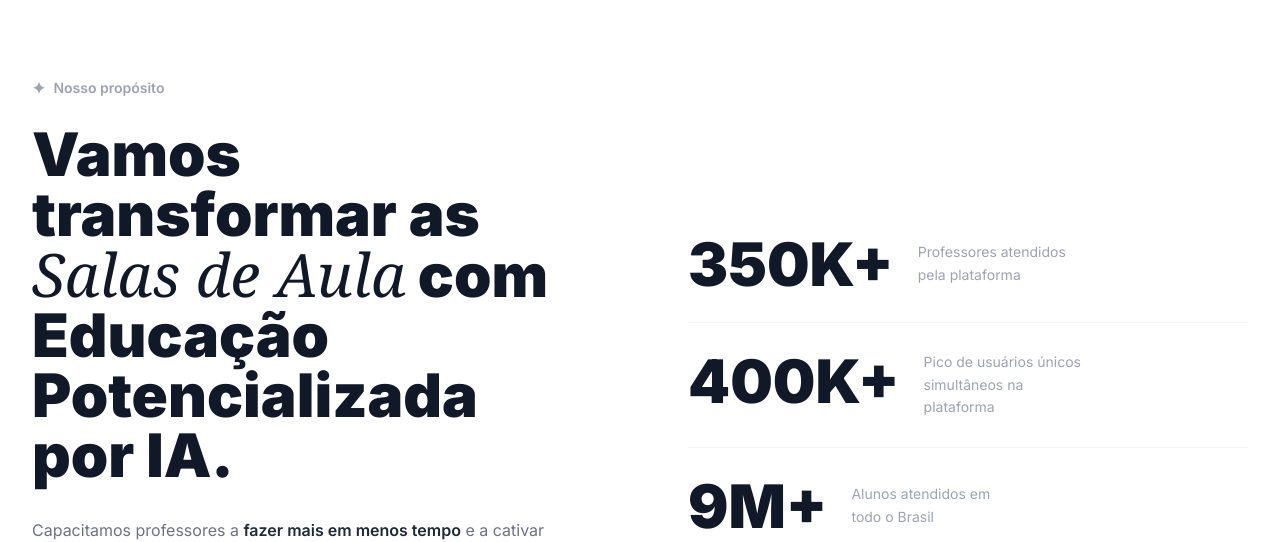
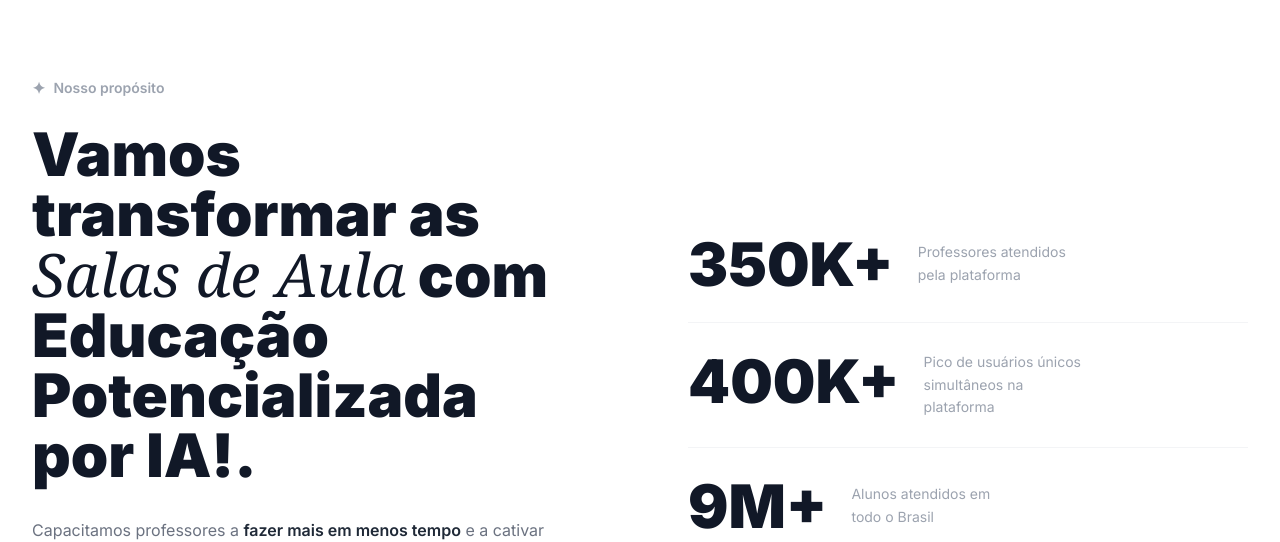
Before and after one commit to jessicaporto-collab/Redesign-Site-Realms, a React (Vite) app: page / in a window 1280 px wide. Shown: the part 820-1362 px from the top of the page. Built offline with nearby package versions, Linux system fonts and the light colour scheme.

Commit message:
atualizacao texto

```diff
--- a/src/pages/Home/index.jsx
+++ b/src/pages/Home/index.jsx
@@ -202,7 +202,7 @@ export default function Home() {
               <h2 data-reveal data-delay="2" className="text-5xl lg:text-6xl font-black text-gray-900 leading-[1.05] mb-8">
                 Vamos transformar as{' '}
                 <span className="font-serif italic font-normal">Salas de Aula</span>
-                {' '}com Educação Potencializada por IA.
+                {' '}com Educação Potencializada por IA!.
               </h2>
               <p data-reveal data-delay="3" className="text-base text-gray-500 leading-relaxed mb-5">
                 Capacitamos professores a <strong className="text-gray-800 font-semibold">fazer mais em menos tempo</strong> e a cativar alunos como nunca antes.
```
